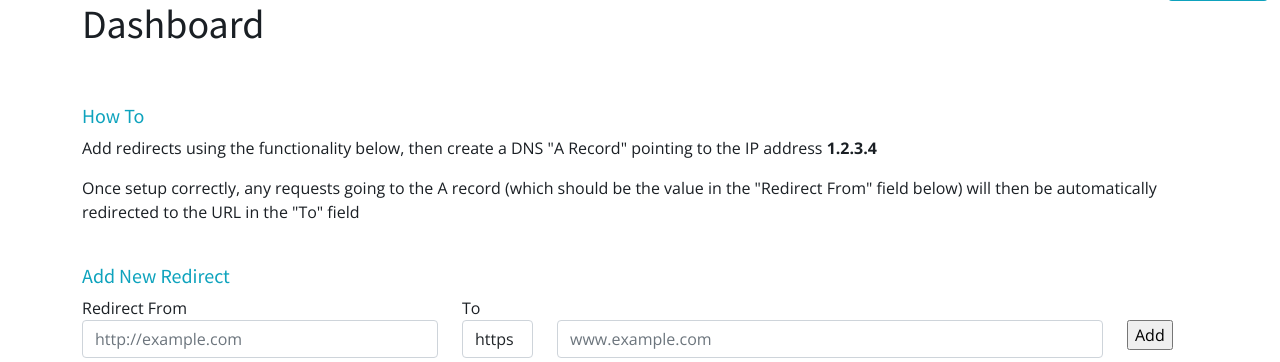
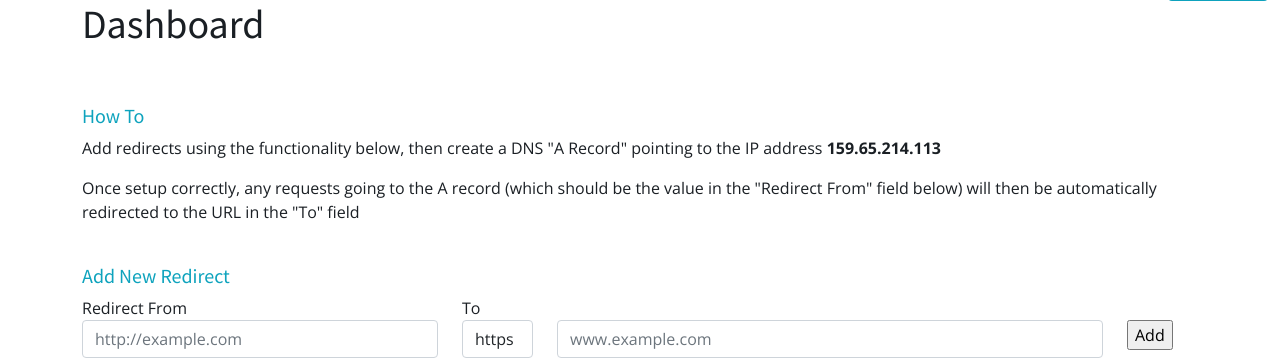
Before and after one commit to HewyK/redirectable, a Django app: page /dashboard in a window 1280 px wide. Shown: the part 60-422 px from the top of the page. Run offline with Django 3.2, Linux system fonts and the light colour scheme; the visitor is signed in with stand-in values (Sample User, id 1); data that the repository does not hold is empty; some libraries are stand-ins or nearby versions.

Commit message:
updated IP address
updated IP address on dashboard to point to reserved digital ocean address for the redirector

```diff
--- a/redirectable/templates/dashboard.html
+++ b/redirectable/templates/dashboard.html
@@ -8,7 +8,7 @@
 <div class="row mt-4">
     <div class="col-lg-12">
         <h5 style="color: #0EA3BD;">How To</h5>
-        <p>Add redirects using the functionality below, then create a DNS "A Record" pointing to the IP address <strong>1.2.3.4</strong></p>
+        <p>Add redirects using the functionality below, then create a DNS "A Record" pointing to the IP address <strong>159.65.214.113</strong></p>
         <p>Once setup correctly, any requests going to the A record (which should be the value in the "Redirect From" field below) will then be automatically redirected to the URL in the "To" field</p>
     </div>
 </div>
```
